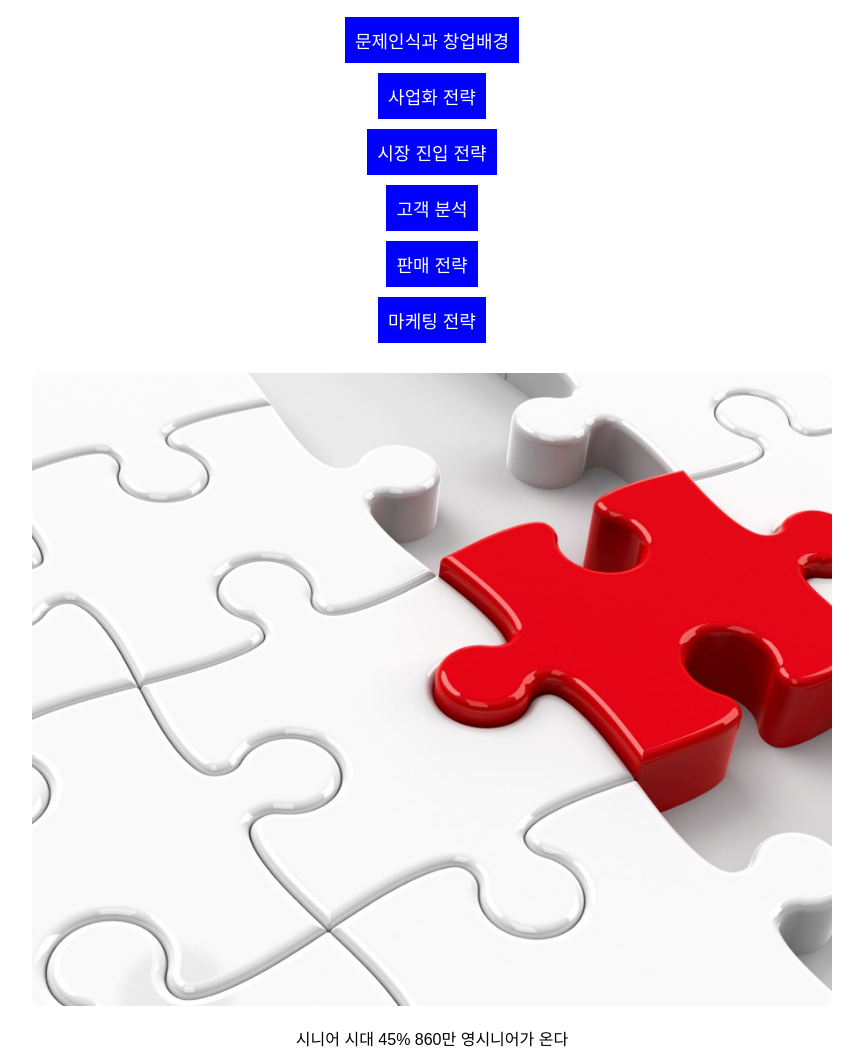
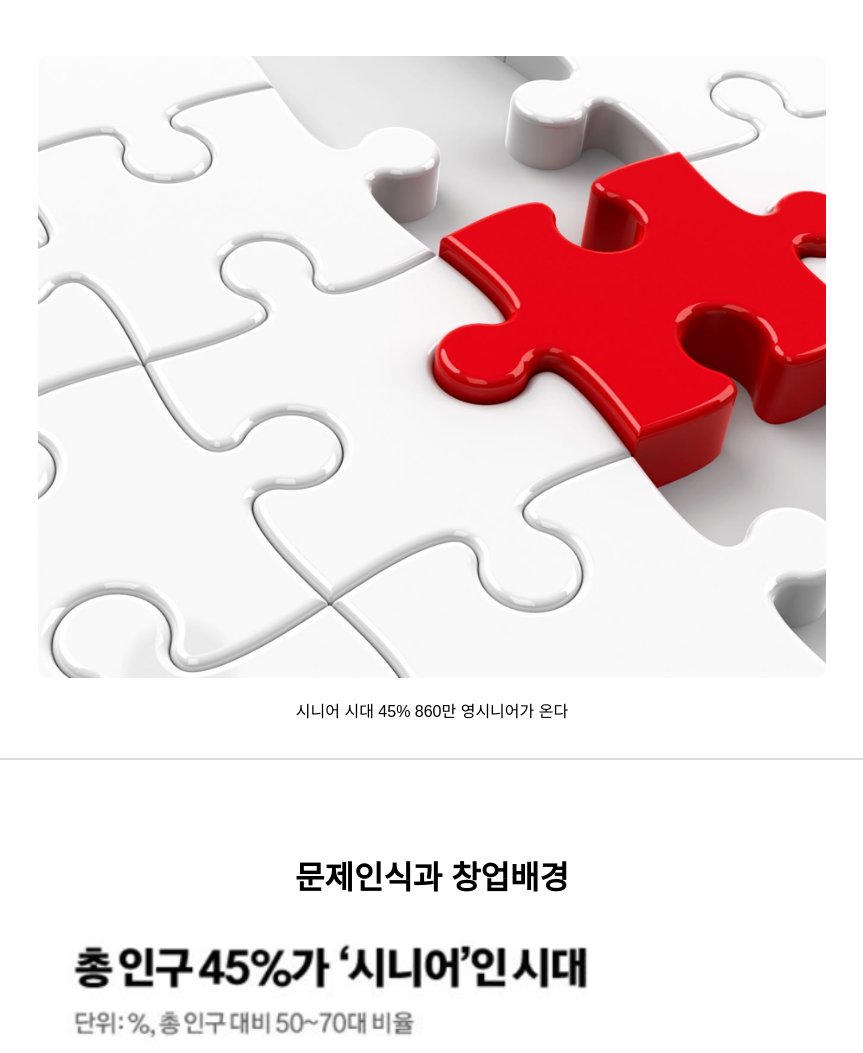
Before and after one commit to bluestarwoo07/bluestarwoo007-github.io, a plain HTML site: page index.html in a window 1280 px wide. Shown: the part 182-1235 px from the top of the page, without its empty margins (208-1071 px from the left). Drawn offline with Linux system fonts and the light colour scheme.

Commit message:
Update index.html

```diff
--- a/index.html
+++ b/index.html
@@ -19,30 +19,16 @@
             background: white;
             box-shadow: 0 0 10px rgba(0, 0, 0, 0.1);
         }
-        .nav {
-            margin-top: 20px;
-        }
-        .nav button {
-            display: block;
-            margin: 10px auto;
-            padding: 10px;
-            border: none;
-            background-color: blue;
-            color: white;
-            font-size: 18px;
-            cursor: pointer;
-        }
         img {
             width: 80%;
             max-width: 800px;
             border-radius: 10px;
             margin-top: 20px;
         }
-        .content {
-            display: none;
-        }
-        .active {
-            display: block;
+        .section {
+            margin-bottom: 50px;
+            padding: 20px;
+            border-bottom: 2px solid #ddd;
         }
     </style>
 </head>
@@ -52,63 +38,46 @@
         <h2>Connecting Experience to the Future</h2>
         <h3>ExperienceBridge</h3>
 
-        <div class="nav">
-            <button onclick="showSlide(0)">문제인식과 창업배경</button>
-            <button onclick="showSlide(1)">사업화 전략</button>
-            <button onclick="showSlide(2)">시장 진입 전략</button>
-            <button onclick="showSlide(3)">고객 분석</button>
-            <button onclick="showSlide(4)">판매 전략</button>
-            <button onclick="showSlide(5)">마케팅 전략</button>
-        </div>
-
-        <div id="slides">
-            <div class="content active">
+        <div class="section">
             <img src="https://bluestarwoo07.github.io/images/main_image.png" alt="Experience Bridge Main">
             <p>시니어 시대 45% 860만 영시니어가 온다</p>
         </div>
-            <div class="content">
+
+        <div class="section">
             <h1>문제인식과 창업배경</h1>
             <img src="https://bluestarwoo07.github.io/images/problem_background.png" alt="창업배경 이미지">
             <p>세대 브릿지장 마련 - ExperienceBridge</p>
         </div>
-            <div class="content">
+
+        <div class="section">
             <h1>사업화 전략</h1>
             <img src="https://bluestarwoo07.github.io/images/business_strategy.png" alt="사업화 전략 이미지">
             <p>서비스 개발 및 런칭</p>
         </div>
-            <div class="content">
+
+        <div class="section">
             <h1>시장 진입 전략</h1>
             <img src="https://bluestarwoo07.github.io/images/market_entry.png" alt="시장 진입 전략">
             <p>시장 진입 전략 설명</p>
         </div>
-            <div class="content">
+
+        <div class="section">
             <h1>고객 분석</h1>
             <img src="https://bluestarwoo07.github.io/images/customer_analysis.png" alt="고객 분석">
             <p>ExperienceBridge가 필요한 고객들</p>
         </div>
-            <div class="content">
+
+        <div class="section">
             <h1>판매 전략</h1>
             <img src="https://bluestarwoo07.github.io/images/sales_strategy.png" alt="판매 전략">
             <p>가격 책정 전략</p>
         </div>
-            <div class="content">
+
+        <div class="section">
             <h1>마케팅 전략</h1>
             <img src="https://bluestarwoo07.github.io/images/marketing_strategy.png" alt="마케팅 전략">
             <p>우리의 마케팅 전략은?</p>
         </div>
     </div>
-    </div>
-
-    <script>
-        function showSlide(index) {
-            let slides = document.querySelectorAll('.content');
-            slides.forEach((slide, i) => {
-                slide.classList.remove('active');
-                if (i === index) {
-                    slide.classList.add('active');
-                }
-            });
-        }
-    </script>
 </body>
 </html>
```
Lines whose indentation alone changed are shown as unchanged.
